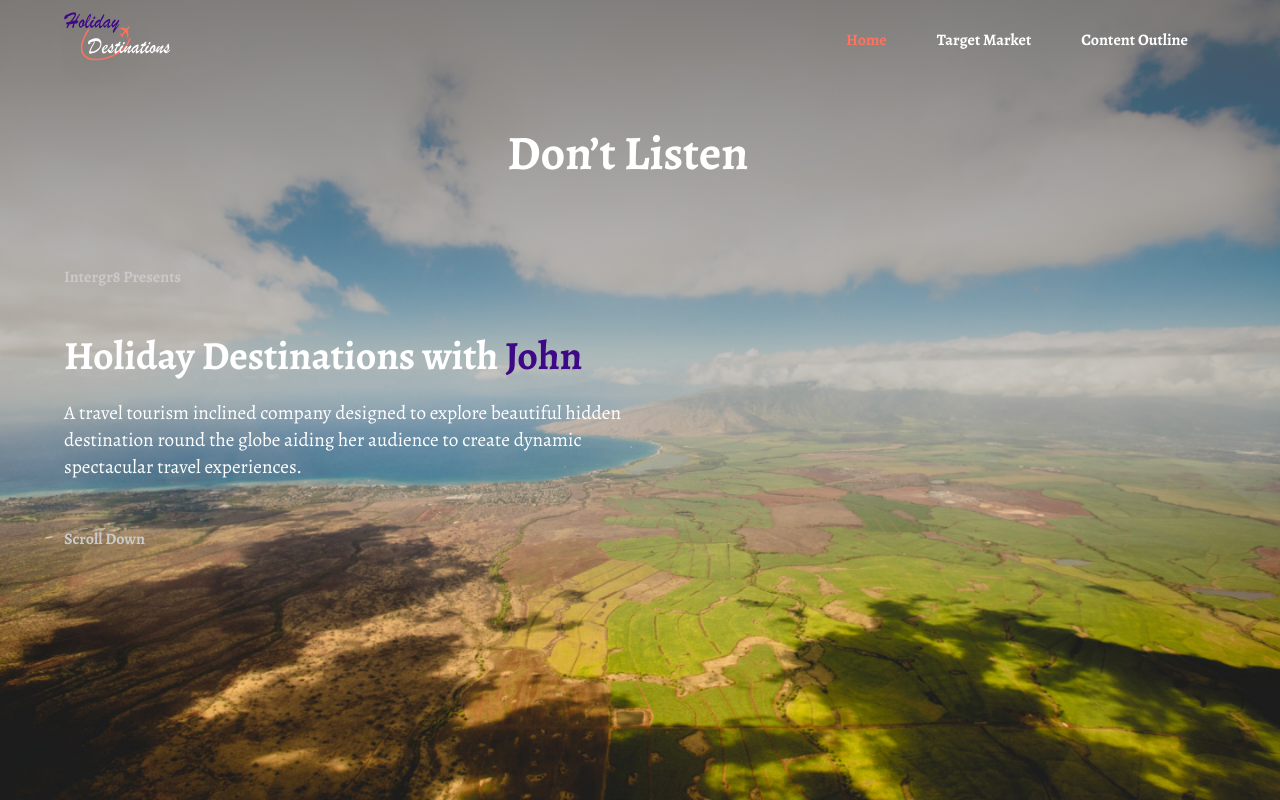
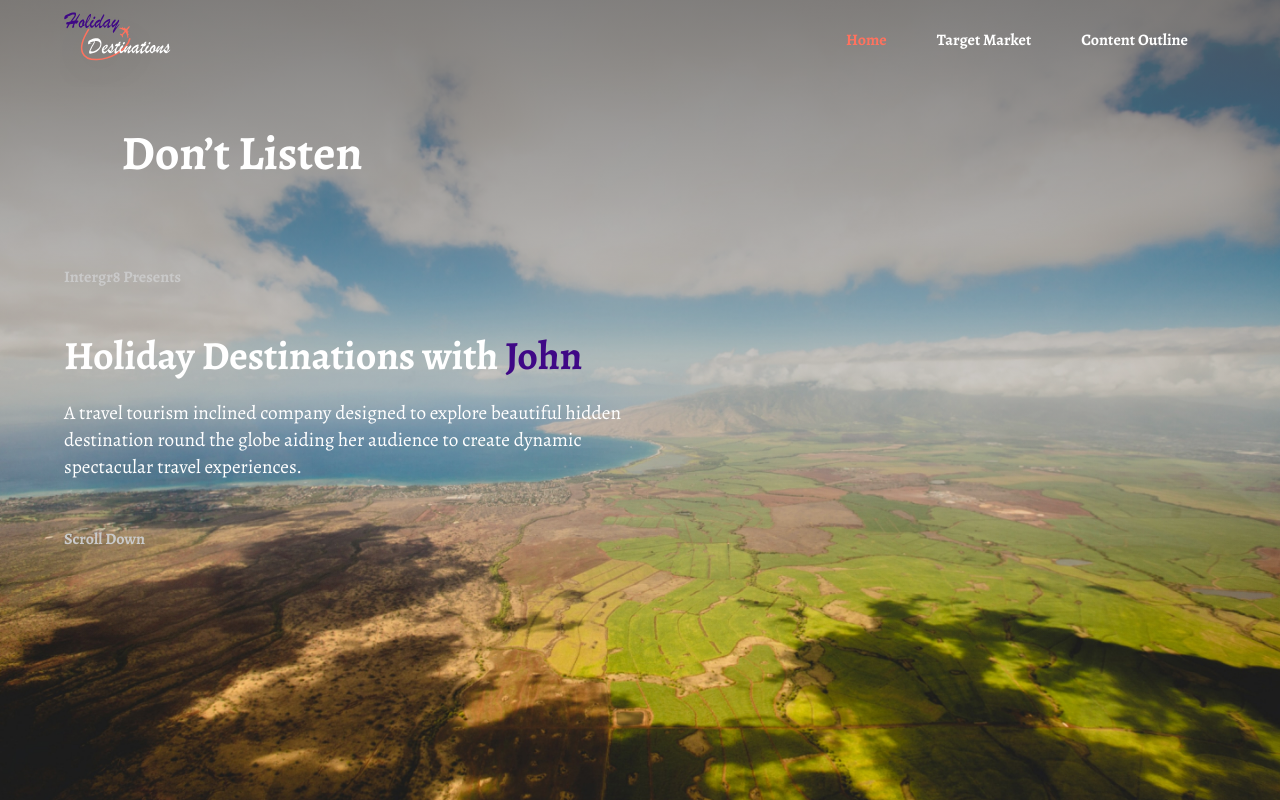
Before and after one commit to rigAITe/Holiday-Destination, a React (Create React App) app: page / in a window 1280 px wide. Built offline with nearby package versions, Linux system fonts and the light colour scheme.

Commit message:
make it better

```diff
--- a/src/components/mainHeader.js
+++ b/src/components/mainHeader.js
@@ -9,7 +9,7 @@ const MainHeader = () => {
             <div className="inner-header">
                 <div className="reveal">
                     <h2><Typical
-                        steps={["Let's Make Your Best Trip Ever", 1000," Don’t Listen to what they say, Go see", 3000]}
+                        steps={["Let's Make Your Best Trip Ever", 1000,' Don’t Listen to what they say, Go see ', 3000]}
                         loop={Infinity}
                         // wrapper="p"
                         />
--- a/src/components/style.scss
+++ b/src/components/style.scss
@@ -26,7 +26,7 @@
 .reveal{
   @include containerM();
   font-size: 1.4rem;
-  text-align: center;
+  // text-align: center;
 }
 
 .main-header{
@@ -82,6 +82,7 @@
     }
     & p{
       font-size: 1rem;
+      padding-bottom: 2rem;
     }
   }
 }
```
Also changed, not shown: 1 other file (tests, documents, lock files or other folders).
